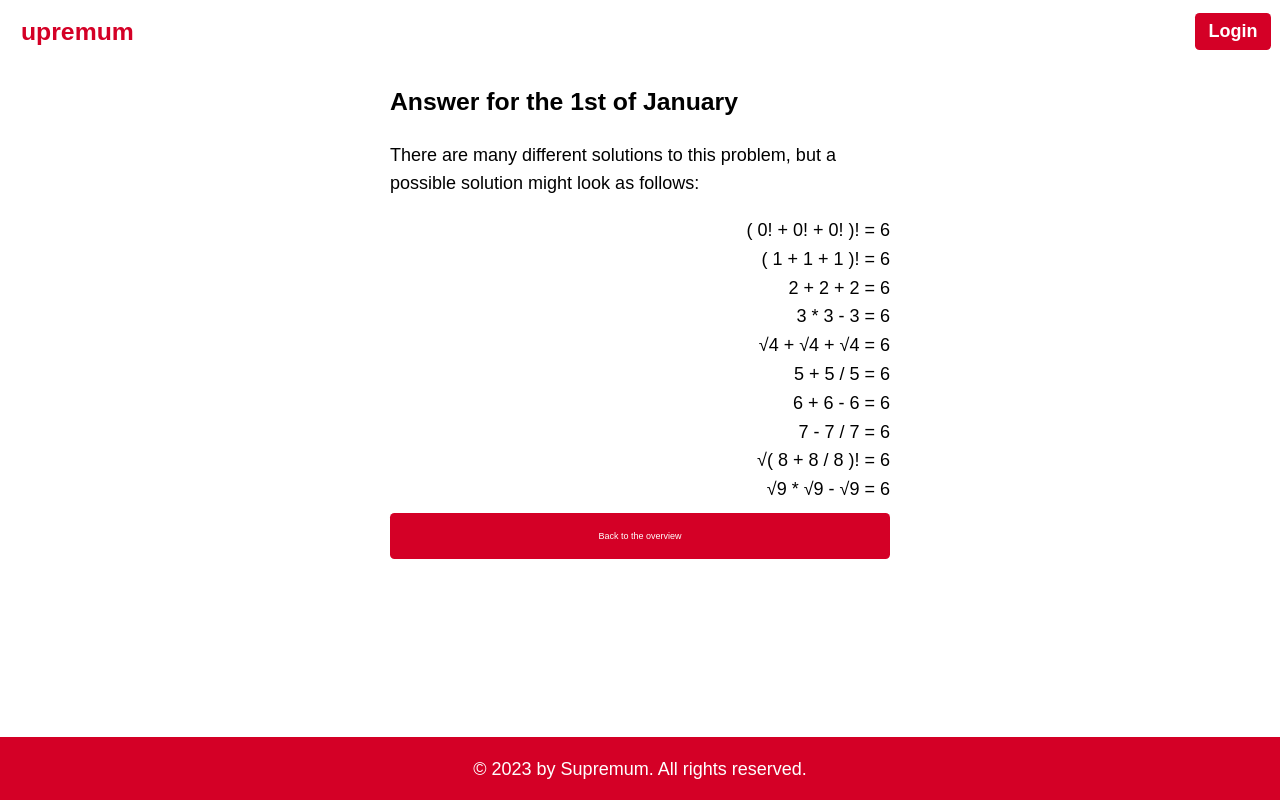
After one commit to GEWIS/supremumweb, a Flask app: page /calendar/puzzle/1/1 in a window 1280 px wide. The commit adds this page. Run offline with Flask 2, Linux system fonts and the light colour scheme; some libraries are stand-ins or nearby versions.

Commit message:
Add way to publish puzzle answers

```diff
--- a/app/home/routes.py
+++ b/app/home/routes.py
@@ -118,7 +118,17 @@ def puzzle_answers():
     ordinal = lambda n: "%d%s" % (n,"tsnrhtdd"[(n//10%10!=1)*(n%10<4)*n%10::4])
     ordinals = [ordinal(n) for n in range(1,32)]
 
-    # Gett all the months
+    # Get all the months
     months = ["January", "February", "March", "April", "May", "June", "July", "August", "September", "October", "November", "December"]
 
-    return render('puzzle_answers.html', all_sundays=sundays, most_recent_puzzle_date=most_recent_sunday, ordinals=ordinals, months=months)
+    # Get a list of published puzzle answers
+    # TODO: Update this list automatically based on the contents of the 'puzzles' folder
+    published = ["1-1"]
+
+    return render('puzzle_answers.html', all_sundays=sundays, most_recent_puzzle_date=most_recent_sunday, ordinals=ordinals, months=months, published_puzzles=published)
+
+
+@home.route('/calendar/puzzle/<int:month_nr>/<int:day_nr>')
+def puzzle(month_nr, day_nr):
+    puzzle = 'puzzles/puzzle{}-{}.html'.format(str(month_nr).zfill(2), str(day_nr).zfill(2))
+    return render(puzzle)
--- a/app/home/static/stylesheets/puzzle_answers.css
+++ b/app/home/static/stylesheets/puzzle_answers.css
@@ -32,9 +32,9 @@
     padding: 2rem 2rem 2rem;
     margin-bottom: 1rem;
     border-radius: .5rem;
+    text-align: center;
     background-color: var(--GEWIS-red);
     color: var(--light-color);
-    text-align: center;
 }
 
 .puzzle-link span {
@@ -42,3 +42,17 @@
     font-weight: bold;
     text-decoration: underline;
 }
+
+.disabled {
+    pointer-events: none;
+    background-color: #aaaaaa;
+}
+
+/* Puzzle answers */
+.puzzle-answer-container {
+    box-sizing: border-box;
+    min-width: 100px;
+    width: 500px;
+    max-width: 85%;
+    margin: auto;
+}
--- /dev/null
+++ b/app/home/templates/components/puzzle_layout.html
@@ -0,0 +1,27 @@
+<!DOCTYPE html>
+<html lang="en">
+<head>
+    <meta charset="utf-8">
+    <title>{% block title %}Supremum - GEWIS{% endblock %}</title>
+    <meta name="viewport" content="width=device-width, initial-scale=1, maximum-scale=1">
+    <link rel="stylesheet" type="text/css" href="{{url_for('home.static', filename='stylesheets/shared.css')}}">
+    <link href="https://gewis.nl/img/favicon.ico" rel="shortcut icon">
+    <link href="https://gewis.nl/img/favicon.ico" rel="shortcut icon" type="image/vnd.microsoft.icon">
+    <link href="https://gewis.nl/corporateidentity/public/cdn/gewisicons/v1.1/style.css" rel="stylesheet">
+    {% block links %}{% endblock %}
+</head>
+<body>
+    {% block menu %}{% include 'components/menu.html' %}{% endblock %}
+    <div class="container">
+        <section style="background-color: white; color: black">
+            <div class="puzzle-answer-container">
+                {% block body %}{% endblock %}
+                <div class="puzzle-list">
+                    <a class="puzzle-link" href="{{ url_for('home.puzzle_answers') }}">Back to the overview</a>
+                </div>
+            </div>
+        </section>
+    </div>
+    {% include 'components/footer.html' %}
+</body>
+</html>
--- /dev/null
+++ b/app/home/templates/puzzles/puzzle01-01.html
@@ -0,0 +1,25 @@
+{% extends 'components/puzzle_layout.html' %}
+
+{% block links %}
+<link rel="stylesheet" type="text/css" href="{{url_for('home.static', filename='stylesheets/puzzle_answers.css')}}">
+{% endblock %}
+
+{% block body %}
+<h3>Answer for the 1st of January</h3>
+<p class="section-content">
+    There are many different solutions to this problem, but a possible solution might look as follows:
+</p>
+
+<ul style="list-style-type: none; text-align: right;">
+    <li><span>( 0! + 0! + 0! )! = 6</span></li>
+    <li><span>( 1 + 1 + 1 )! = 6</span></li>
+    <li><span>2 + 2 + 2 = 6</span></li>
+    <li><span>3 * 3 - 3 = 6</span></li>
+    <li><span>√4 + √4 + √4 = 6</span></li>
+    <li><span>5 + 5 / 5 = 6</span></li>
+    <li><span>6 + 6 - 6 = 6</span></li>
+    <li><span>7 - 7 / 7 = 6</span></li>
+    <li><span>√( 8 + 8 / 8 )! = 6</span></li>
+    <li><span>√9 * √9 - √9 = 6</span></li>
+</ul>
+{% endblock %}
```
Also changed, not shown: app/home/templates/puzzle_answers.html (+10 -3 lines).
